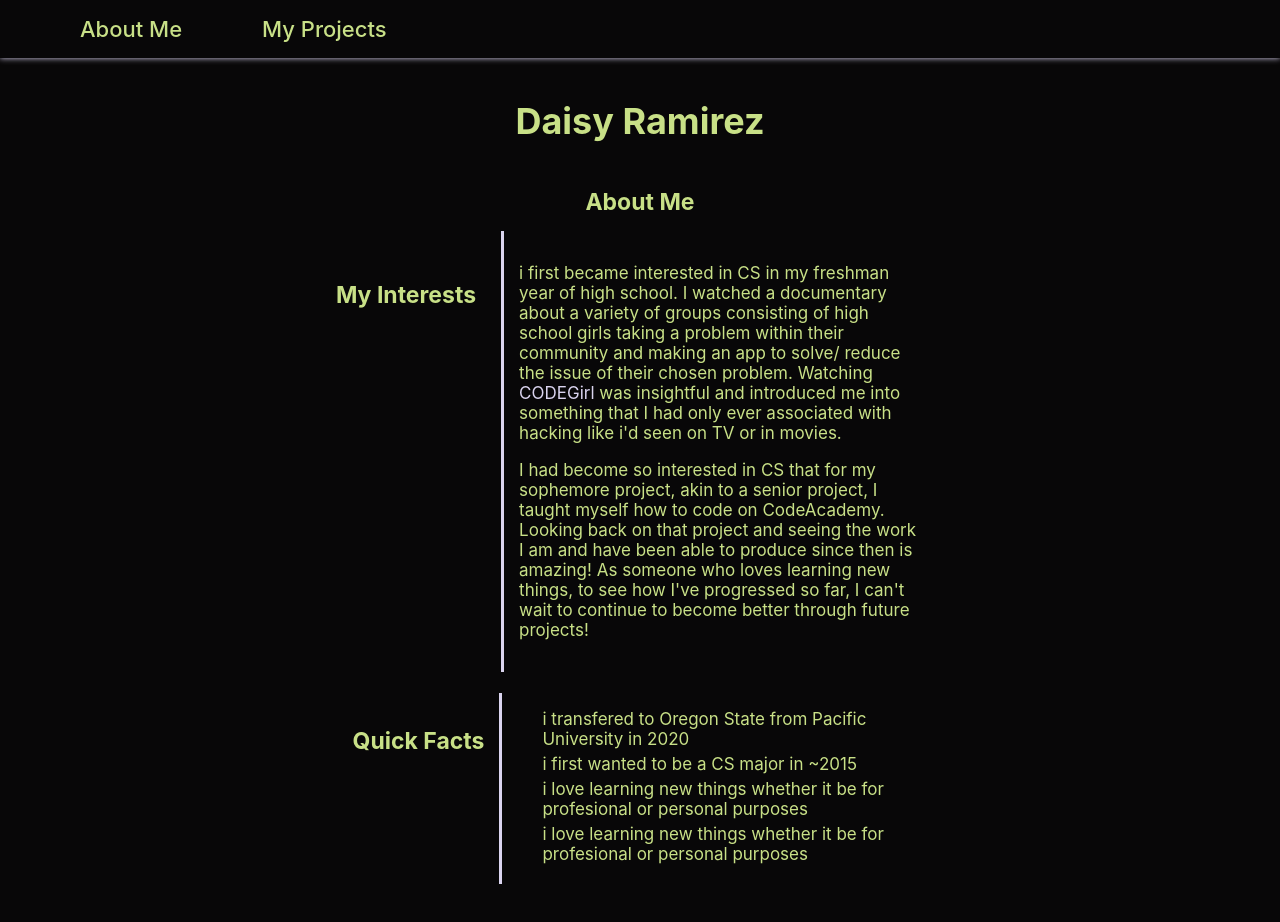
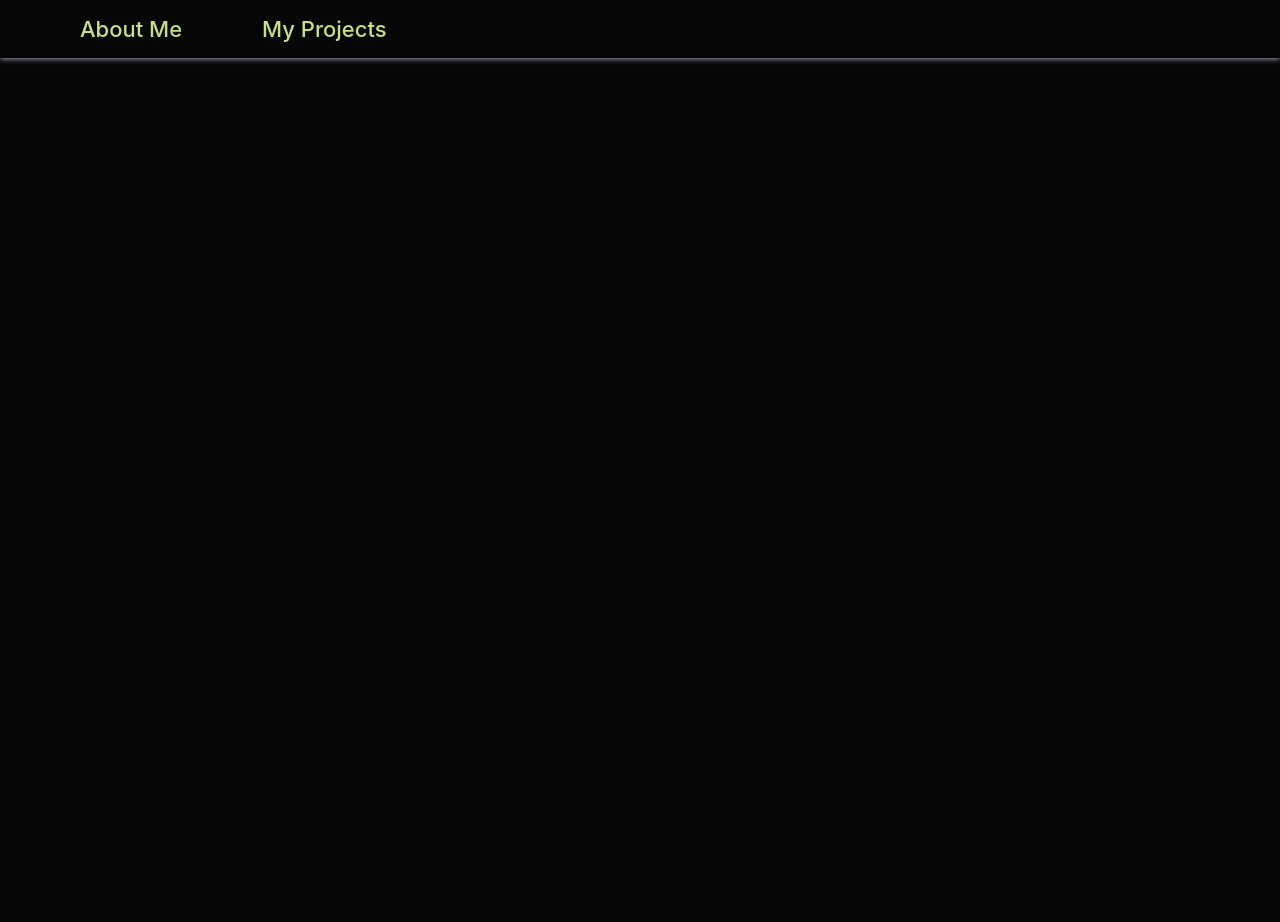
Before and after one commit to ramired2/portfolio, a React (Create React App) app: page / in a window 1280 px wide. Shown: the top 922 px of the page. After the commit the page ends 800 px from the top, so only its background shows below. Built offline with nearby package versions, Linux system fonts and the light colour scheme.

Commit message:
added fun facts + formatting

```diff
--- a/src/App.js
+++ b/src/App.js
@@ -23,7 +23,7 @@ function App() {
       <Navbar/>
       <Router>
         <Switch>
-          <Route exact path="/" component={AbtMe} />
+          <Route exact path="/aboutme" component={AbtMe} />
           <Route exact path="/projects" component={Projects} />
           <Route exact path="/404" component={ErrorP} />
           <Route path="*" element={<Redirect to="/404" />}/>
--- a/src/components/Navbar.js
+++ b/src/components/Navbar.js
@@ -10,7 +10,7 @@ function Navbar(props) {
               <div className="navLinks">
                 <ul className="nav_list">
                   <div className='navList'>
-                  <li id="nav_item" className="active link"><a href="/">About Me</a></li>
+                  <li id="nav_item" className="active link"><a href="/aboutme">About Me</a></li>
                   <li id="nav_item" className="active link"><a href="/projects">My Projects</a></li>
 
                   </div>
--- a/src/pages/AboutMe.js
+++ b/src/pages/AboutMe.js
@@ -9,12 +9,12 @@ const AboutMe = () => {
       <h1 className="subtopic centerDiv text">Daisy Ramirez</h1>
 
       <div>
-         <h4 className='subsubtopic centerDiv text' >About Me</h4>
+         <h3 className='subsubtopic centerDiv text' >About Me</h3>
       </div>
       {/* </div> */}
       <div className='section'>
     <div className='indivSect'>
-      <h6 className='subsubtopic text'>My Interests</h6>
+      <h4 className='subsubtopic text'>My Interests</h4>
       <div className='description line text'>
         <p >i first became interested in CS in my
             freshman year of high school. I watched a documentary about a variety
@@ -34,20 +34,23 @@ const AboutMe = () => {
         to continue to become better through future projects!</p>
         </div></div>
         <div className='indivSect indivGroup'>
-        <h6 className='subsubtopic  text interestAlign'>Quick Facts</h6>
+            <div className='subSect'>
+        <h4 className='subsubtopic  text interestAlign marginFixQuick'>Quick Facts</h4>
       <ul className='listAlign line'>
         <li className='text description listAlign firstListItem'>i transfered to Oregon State from Pacific University in 2020</li>
         <li className='text description listAlign'>i first wanted to be a CS major in ~2015</li>
         <li className='text description listAlign'>i love learning new things whether it be for profesional or personal purposes</li>
         <li className='text description listAlign'>i love learning new things whether it be for profesional or personal purposes</li>
       </ul>
-        {/* <h6 className='subsubtopic  text interestAlign'>Fun Facts</h6>
+      </div>
+      <div className='subSect'>
+        <h4 className='subsubtopic  text interestAlign marginFixFun'>Fun Facts</h4>
       <ul className='listAlign line'>
-        <li className='text description listAlign firstListItem'>i transfered to Oregon State from Pacific University in 2020</li>
-        <li className='text description listAlign'>i first wanted to be a CS major in ~2015</li>
-        <li className='text description listAlign'>i love learning new things whether it be for profesional or personal purposes</li>
-        <li className='text description listAlign'>i love learning new things whether it be for profesional or personal purposes</li>
-      </ul> */}
+        <li className='text description listAlign firstListItem'>i have four siblings</li>
+        <li className='text description listAlign'>i have a dog and cat named Greg and Mabel</li>
+        <li className='text description listAlign'>i'm currently learning to crochet</li>
+      </ul>
+      </div>
       </div>
       </div>
 
--- a/src/style/App.css
+++ b/src/style/App.css
@@ -153,9 +153,24 @@ p a {
   display: inline-flex;
 }
 
-/* .indivGroup {
+.indivGroup {
+  /* vertical-align: top; */
+  display: inline-grid;
+}
+
+
+.subSect {
   display: flex;
-} */
+  display: inline-flex;
+}
+
+.marginFixFun {
+  margin-right: 32px;
+}
+
+.marginFixQuick {
+  margin-right: 9px;
+}
 
 /* descriptions */
 .description {
```
